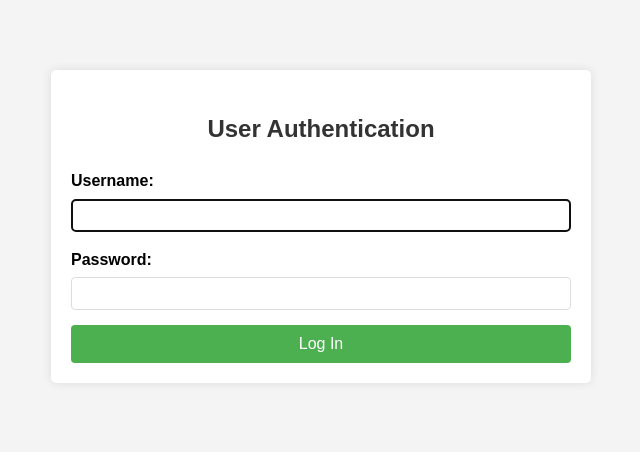
After one commit to dr-gazpacho/djangotasks, a Django app: page /login/ in a window 1280 px wide. The commit adds this page. Shown: the top 452 px of the page, without its empty margins (319-959 px from the left). Run offline with Django 5.2, Linux system fonts and the light colour scheme.

Commit message:
basic login

```diff
--- /dev/null
+++ b/djangotasks/templates/djangotasks/base.html
@@ -0,0 +1,80 @@
+<!-- templates/base.html -->
+<!DOCTYPE html>
+    <html>
+    <head>
+        <title>Django Authentication</title>
+        <style>
+            body {
+                font-family: Arial, sans-serif;
+                line-height: 1.6;
+                margin: 0;
+                padding: 20px;
+                background-color: #f4f4f4;
+            }
+            .auth-container {
+                max-width: 500px;
+                margin: 50px auto;
+                padding: 20px;
+                background: white;
+                border-radius: 5px;
+                box-shadow: 0 0 10px rgba(0,0,0,0.1);
+            }
+            h2 {
+                color: #333;
+                text-align: center;
+                margin-bottom: 20px;
+            }
+            .form-group {
+                margin-bottom: 15px;
+            }
+            label {
+                display: block;
+                margin-bottom: 5px;
+                font-weight: bold;
+            }
+            input[type="text"], input[type="password"] {
+                width: 100%;
+                padding: 8px;
+                border: 1px solid #ddd;
+                border-radius: 4px;
+                box-sizing: border-box;
+            }
+            .btn {
+                display: inline-block;
+                padding: 10px 15px;
+                background: #4CAF50;
+                color: white;
+                border: none;
+                cursor: pointer;
+                width: 100%;
+                border-radius: 4px;
+                font-size: 16px;
+            }
+            .btn-logout {
+                background: #f44336;
+            }
+            .messages {
+                margin-bottom: 20px;
+            }
+            .alert {
+                padding: 10px;
+                background-color: #f44336;
+                color: white;
+                margin-bottom: 15px;
+                border-radius: 4px;
+            }
+            .alert-success {
+                background-color: #4CAF50;
+            }
+            .user-info {
+                text-align: center;
+            }
+        </style>
+    </head>
+    <body>
+        <div class="container">
+            {% block content %}
+            {% endblock %}
+        </div>
+    </body>
+</html>
--- /dev/null
+++ b/djangotasks/templates/djangotasks/login.html
@@ -0,0 +1,40 @@
+{% extends "djangotasks/base.html" %}
+
+{% block content %}
+    <div class="auth-container">
+        <h2>User Authentication</h2>
+
+        {% if messages %}
+        <div class="messages">
+            {% for message in messages %}
+            <div class="alert {% if message.tags %}alert-{{ message.tags }}{% endif %}">
+                {{ message }}
+            </div>
+            {% endfor %}
+        </div>
+        {% endif %}
+
+        {% if user.is_authenticated %}
+            <div class="user-info">
+                <p>You are logged in as <strong>{{ user.username }}</strong></p>
+                <form method="post" action="{% url 'logout' %}">
+                    {% csrf_token %}
+                    <button type="submit" class="btn btn-logout">Log Out</button>
+                </form>
+            </div>
+        {% else %}
+            <form method="post">
+                {% csrf_token %}
+                <div class="form-group">
+                    <label for="id_username">Username:</label>
+                    {{ form.username }}
+                </div>
+                <div class="form-group">
+                    <label for="id_password">Password:</label>
+                    {{ form.password }}
+                </div>
+                <button type="submit" class="btn btn-login">Log In</button>
+            </form>
+        {% endif %}
+    </div>
+{% endblock %}
--- a/djangotasks/urls.py
+++ b/djangotasks/urls.py
@@ -21,6 +21,8 @@ from djangotasks import views as root_views
 
 urlpatterns = [
     path('', root_views.index, name="root_view"),
+    path('login/', root_views.login_view, name='login'),
+    path('logout/', root_views.logout_view, name='logout'),
     path('tasks/', include('tasks.urls')),
     path('admin/', admin.site.urls),
 ]
--- a/djangotasks/views.py
+++ b/djangotasks/views.py
@@ -1,4 +1,8 @@
-from django.shortcuts import render
+from django.shortcuts import render, redirect
+from django.contrib.auth import authenticate, login, logout
+from django.contrib.auth.forms import AuthenticationForm
+from django.contrib import messages
+
 
 def index(request):
     body = "this is the body of the application"
@@ -6,3 +10,28 @@ def index(request):
         "application_index": body
     }
     return render(request, "djangotasks/index.html", context)
+
+def login_view(request):
+    if request.method == 'POST':
+        form = AuthenticationForm(request, data=request.POST)
+        if form.is_valid():
+            username = form.cleaned_data.get('username')
+            password = form.cleaned_data.get('password')
+            user = authenticate(username=username, password=password)
+            if user is not None:
+                login(request, user)
+                messages.success(request, f"Welcome, {username}!")
+                return redirect('login')  # Redirect to same page to show logged-in state
+            else:
+                messages.error(request, "Invalid username or password.")
+        else:
+            messages.error(request, "Invalid username or password.")
+    else:
+        form = AuthenticationForm()
+
+    return render(request, 'djangotasks/login.html', {'form': form})
+
+def logout_view(request):
+    logout(request)
+    messages.success(request, "You have been logged out successfully.")
+    return redirect('login')
```
Also changed, not shown: djangotasks/templates/djangotasks/index.html (indentation only).
